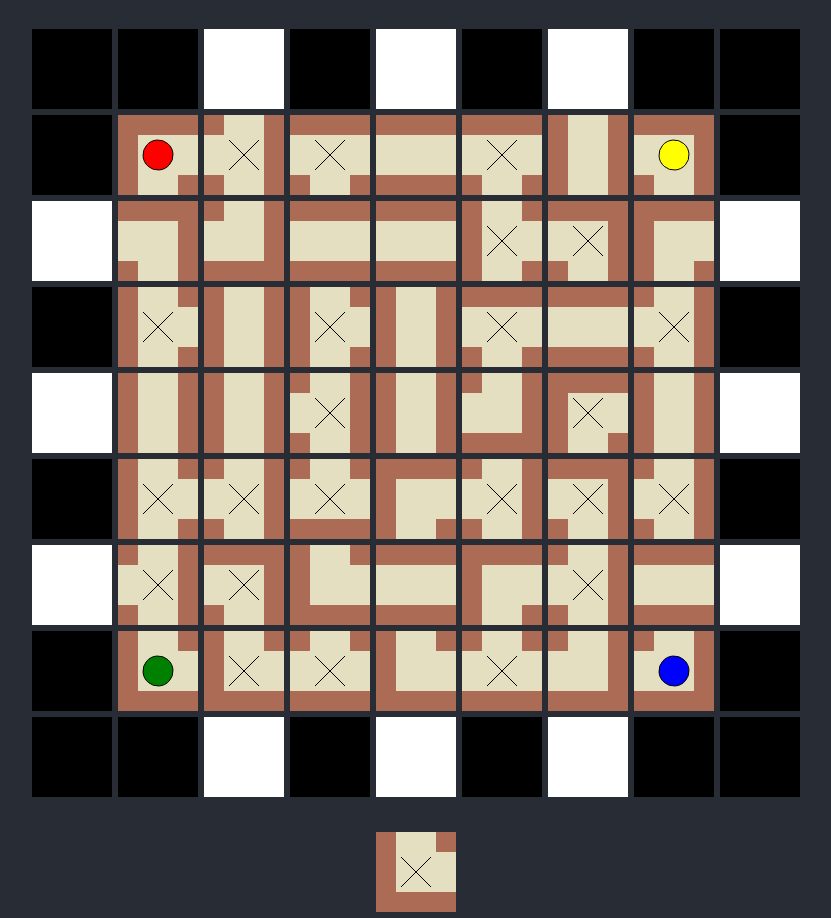
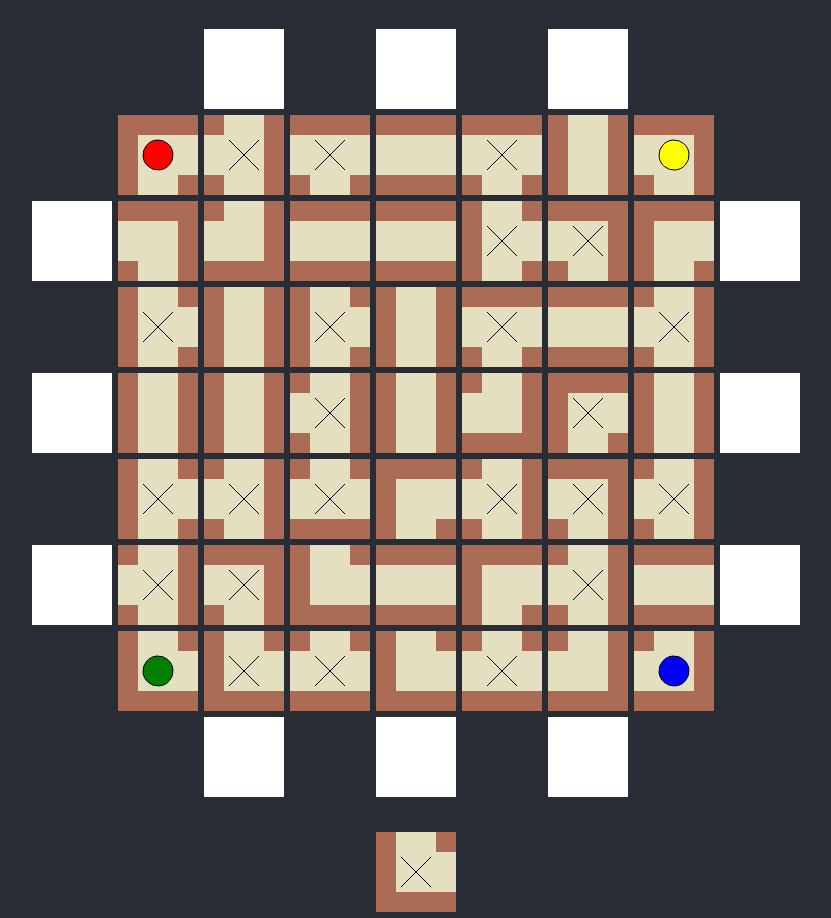
Before and after one commit to nicoletademaru/labrynth, a React (Create React App) app: page / in a window 1280 px wide. Shown: the whole page, without its empty margins (224-1055 px from the left). Built offline with nearby package versions, Linux system fonts and the light colour scheme.

Commit message:
Fixed non-valid canvas paths

```diff
--- a/src/components/path/path.js
+++ b/src/components/path/path.js
@@ -13,7 +13,7 @@ export default function Path(props) {
         break;
       default:
         ctx.fillStyle = "##1E2127";
-        ctx.fillRect(0, 0, 80, 80);
+        ctx.clearRect(0, 0, 80, 80);
         break;
     }
   }
```
